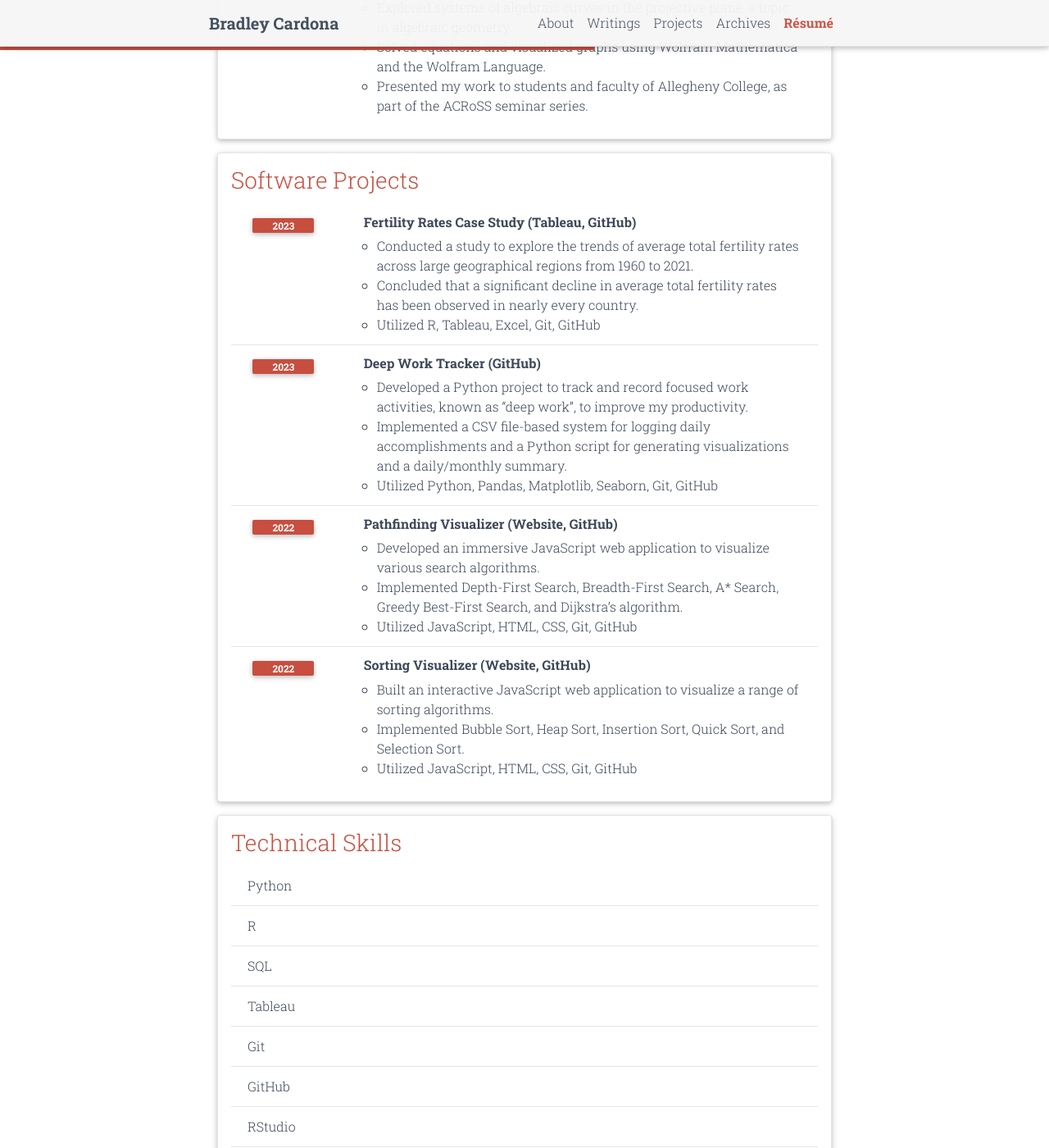
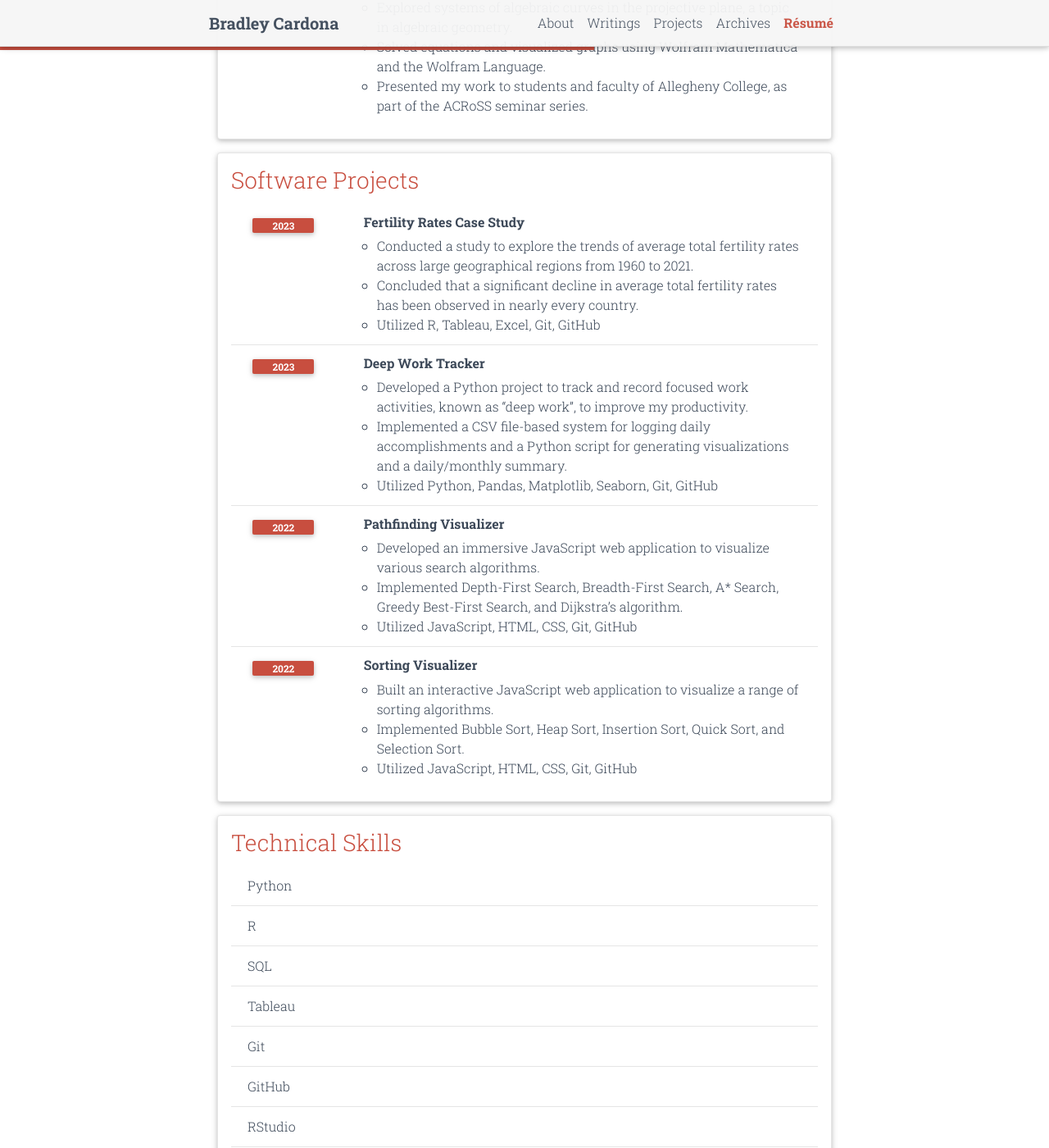
Before and after one commit to BMCARDONA/bmcardona.github.io, a Jekyll site: the page built from _pages/cv.md, in a window 1280 px wide and 1400 px high, scrolled down 1170 px. Shown: the whole window at 82% size. Built offline with Jekyll 4.4.1, drawn with Linux system fonts in a browser that asks for light colours; comment, search, counter and statistics services are not loaded; a style sheet for code colours, icons or effects is not loaded.

Commit message:
update cv

```diff
--- a/_data/cv.yml
+++ b/_data/cv.yml
@@ -8,9 +8,9 @@
     - name: Email
       value: bcardona300@gmail.com
     - name: Github
-      value: www.github.com/bmcardona
+      value: 'www.github.com/bmcardona'
     - name: Website
-      value: www.bcardona.com
+      value: 'www.bcardona.com'
 
 - title: Education
   type: time_table
@@ -44,28 +44,28 @@
 - title: Software Projects
   type: time_table
   contents:
-    - title: Fertility Rates Case Study (Tableau, GitHub)
+    - title: Fertility Rates Case Study
       year: 2023
       description:
         - Conducted a study to explore the trends of average total fertility rates across large geographical regions from 1960 to 2021.
         - Concluded that a significant decline in average total fertility rates has been observed in nearly every country.
         - Utilized R, Tableau, Excel, Git, GitHub
 
-    - title: Deep Work Tracker (GitHub)
+    - title: Deep Work Tracker
       year: 2023
       description:
         - Developed a Python project to track and record focused work activities, known as “deep work”, to improve my productivity.
         - Implemented a CSV file-based system for logging daily accomplishments and a Python script for generating visualizations and a daily/monthly summary.
         - Utilized Python, Pandas, Matplotlib, Seaborn, Git, GitHub
 
-    - title: Pathfinding Visualizer (Website, GitHub)
+    - title: Pathfinding Visualizer
       year: 2022
       description:
         - Developed an immersive JavaScript web application to visualize various search algorithms.
         - Implemented Depth-First Search, Breadth-First Search, A* Search, Greedy Best-First Search, and Dijkstra’s algorithm.
         - Utilized JavaScript, HTML, CSS, Git, GitHub
 
-    - title: Sorting Visualizer (Website, GitHub)
+    - title: Sorting Visualizer
       year: 2022
       description:
         - Built an interactive JavaScript web application to visualize a range of sorting algorithms.
```
